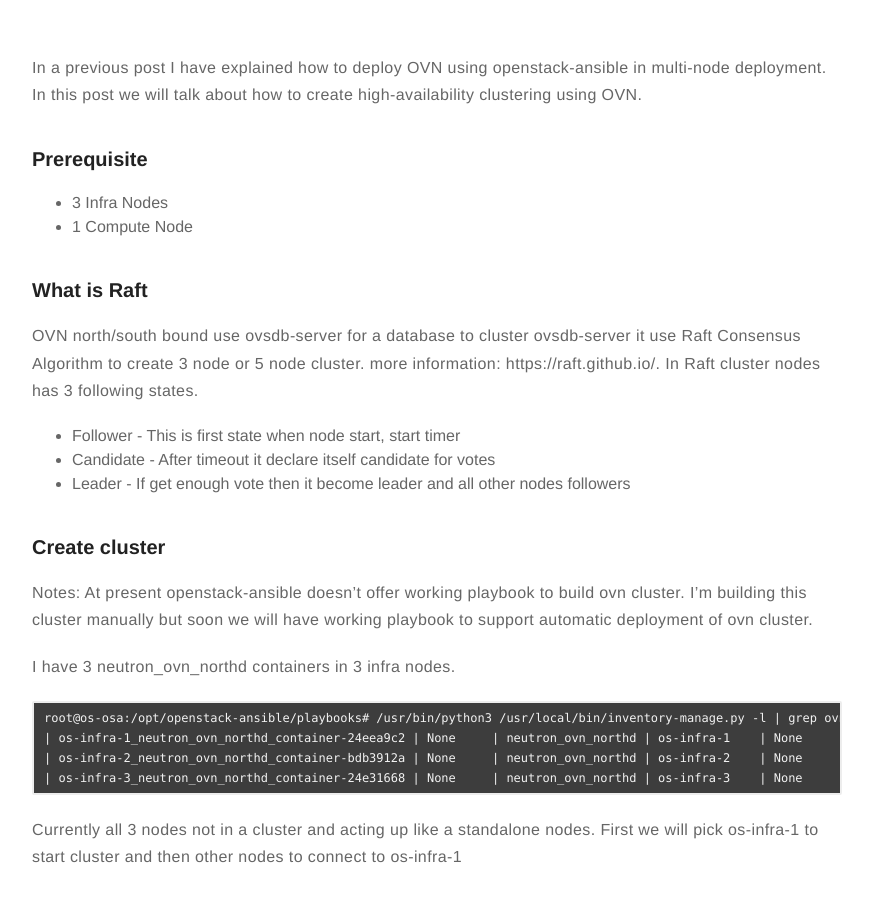
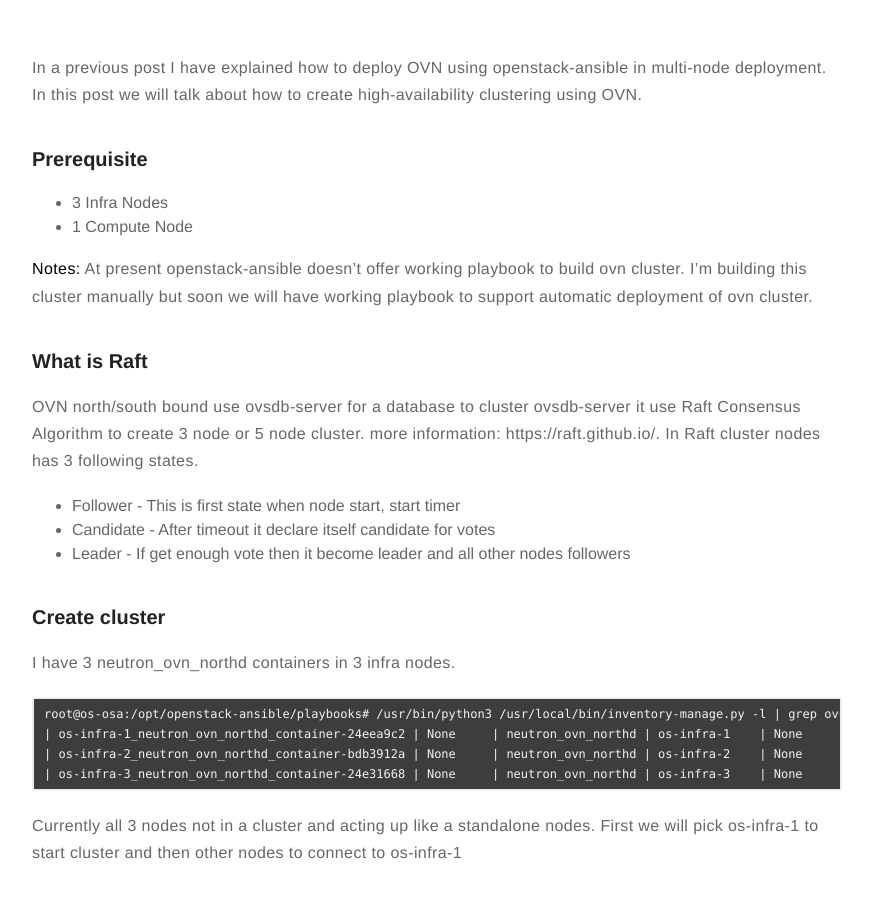
Before and after one commit to satishdotpatel/satishdotpatel.github.io, a Jekyll site: the page built from _posts/2021-05-25-openstack-ansible-ovn-clustering.markdown, in a window 1280 px wide and 900 px high, scrolled down 393 px. Shown: the whole window, without its empty margins (203-1076 px from the left). Built offline with Jekyll 4.4.1, drawn with Linux system fonts in a browser that asks for light colours; comment, search, counter and statistics services are not loaded; part of the change alters nothing that is shown.

```diff
--- a/_posts/2021-05-25-openstack-ansible-ovn-clustering.markdown
+++ b/_posts/2021-05-25-openstack-ansible-ovn-clustering.markdown
@@ -25,6 +25,8 @@ In a previous post I have explained how to deploy OVN using openstack-ansible in
 * 3 Infra Nodes
 * 1 Compute Node
 
+**Notes:** At present openstack-ansible doesn't offer working playbook to build ovn cluster. I'm building this cluster manually but soon we will have working playbook to support automatic deployment of ovn cluster.
+
 ### What is Raft
 
 OVN north/south bound use ovsdb-server for a database to cluster ovsdb-server it use Raft Consensus Algorithm to create 3 node or 5 node cluster. more information: https://raft.github.io/. In Raft cluster nodes has 3 following states.
@@ -34,8 +36,6 @@ OVN north/south bound use ovsdb-server for a database to cluster ovsdb-server it
 * Leader     - If get enough vote then it become leader and all other nodes followers
 
 ### Create cluster
-
-Notes: At present openstack-ansible doesn't offer working playbook to build ovn cluster. I'm building this cluster manually but soon we will have working playbook to support automatic deployment of ovn cluster.
 
 I have 3 neutron_ovn_northd containers in 3 infra nodes.
 
```
